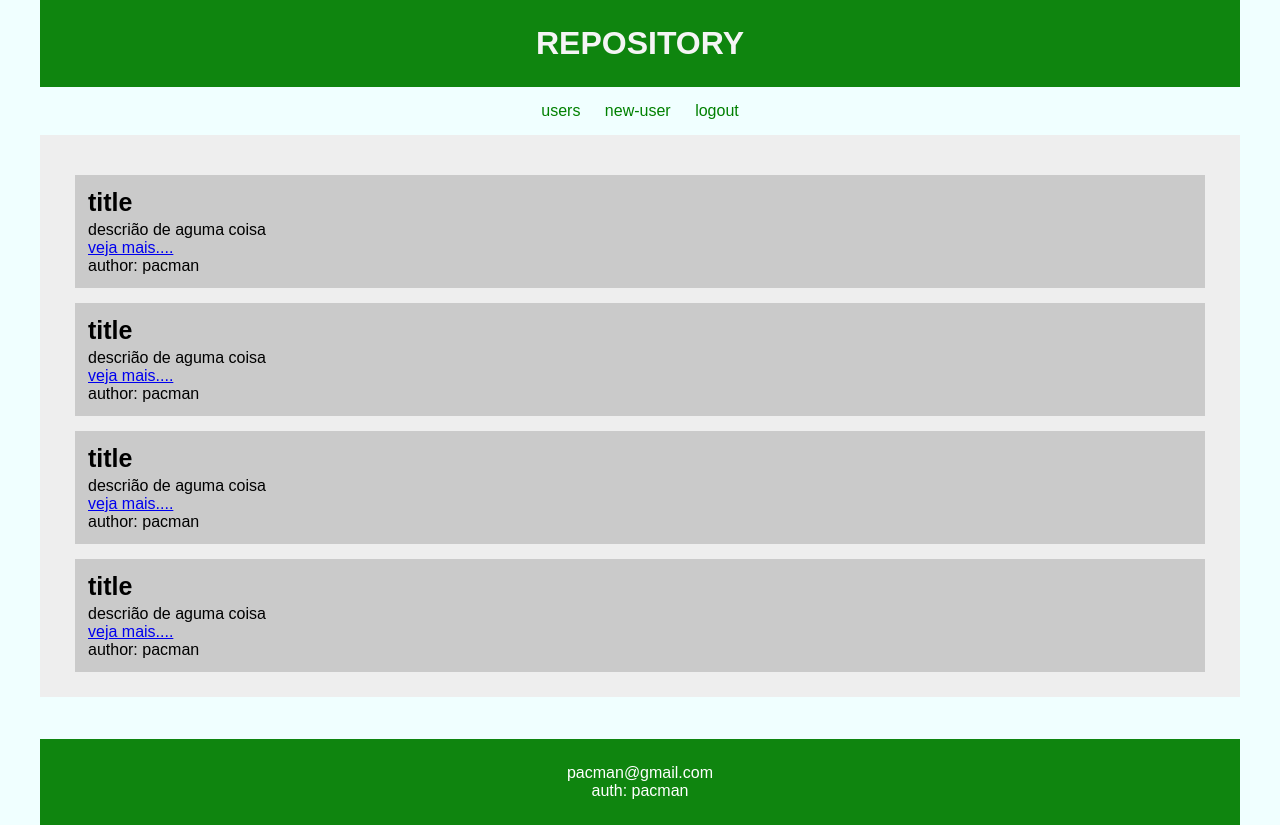
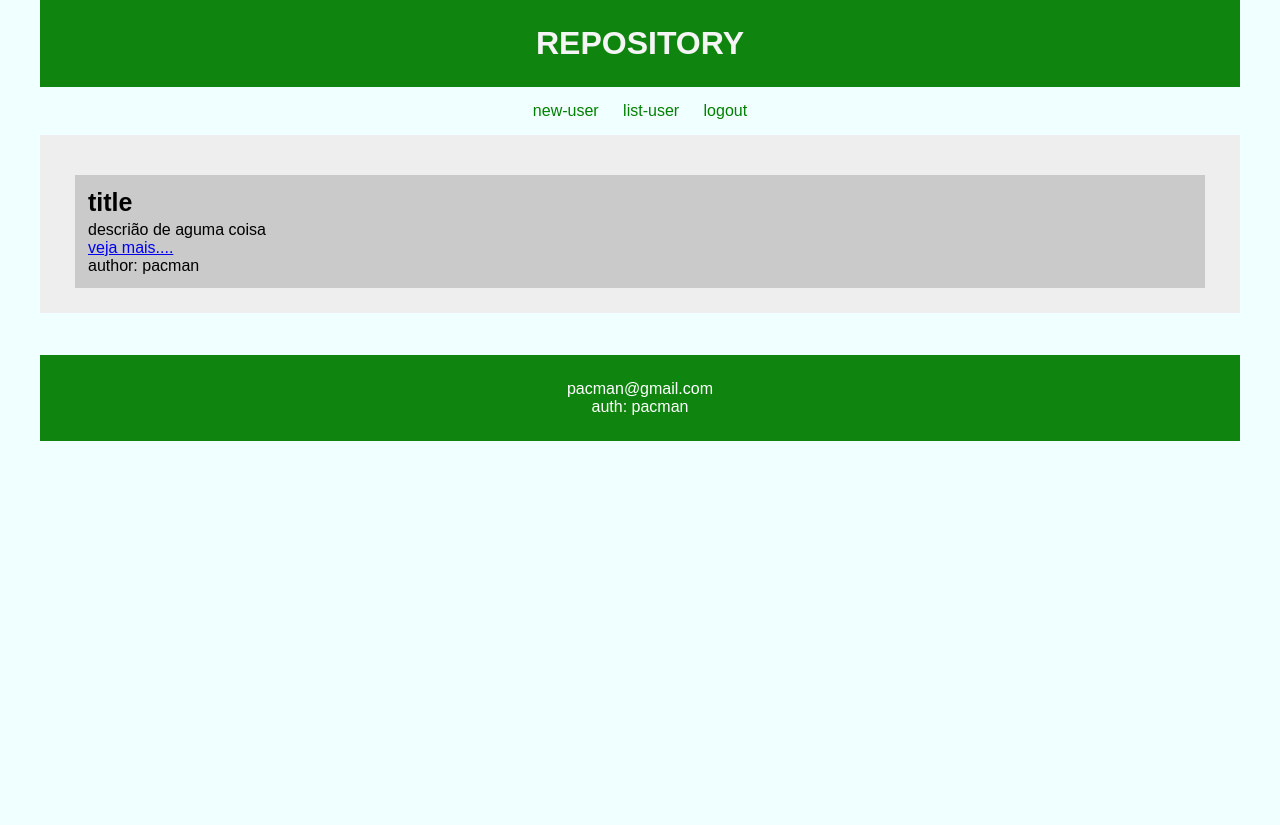
Before and after one commit to pacman2020/mini-blog-with-flask, a Flask app: template app/templates/index.html in a window 1280 px wide. After the commit the page ends 441 px from the top, so only its background shows below. Run offline with Flask 2, Linux system fonts and the light colour scheme; the template is opened without the code that fills it, so the values that code supplies are empty.

Commit message:
listing user registered at the bank

```diff
--- a/app/templates/base.html
+++ b/app/templates/base.html
@@ -14,8 +14,8 @@
     </header>
     <nav>
         <ul>
-            <li><a href="/">users</a></li>
             <li><a href="/new-user">new-user</a></li>
+            <li><a href="/list-user">list-user</a></li>
             <li><a href="#">logout</a></li>
         </ul>
     </nav>
--- a/app/templates/index.html
+++ b/app/templates/index.html
@@ -13,35 +13,6 @@
         <p>author: pacman</p>
     </div>
 </div>
-<div class="posts">
-    <div class="post-header">
-        <h3>title</h3>
-    </div>
-    <div class="post-body">
-        <p>descrião de aguma coisa</p>
-        <a href="#">veja mais....</a>
-        <p>author: pacman</p>
-    </div>
-</div>
-<div class="posts">
-    <div class="post-header">
-        <h3>title</h3>
-    </div>
-    <div class="post-body">
-        <p>descrião de aguma coisa</p>
-        <a href="#">veja mais....</a>
-        <p>author: pacman</p>
-    </div>
-</div>
-<div class="posts">
-    <div class="post-header">
-        <h3>title</h3>
-    </div>
-    <div class="post-body">
-        <p>descrião de aguma coisa</p>
-        <a href="#">veja mais....</a>
-        <p>author: pacman</p>
-    </div>
-</div>
+
 
 {% endblock %}
```
Also changed, not shown: app/controllers/userController.py (+4 -9 lines), app/templates/list-user.html (added, +18 -0 lines).
